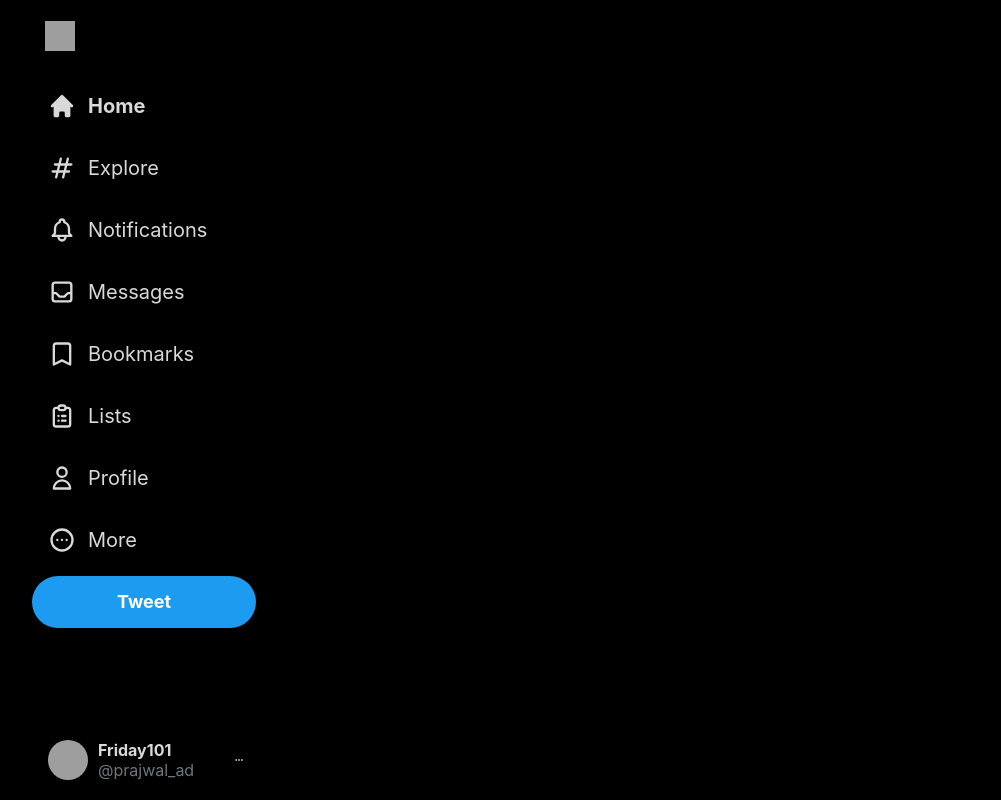
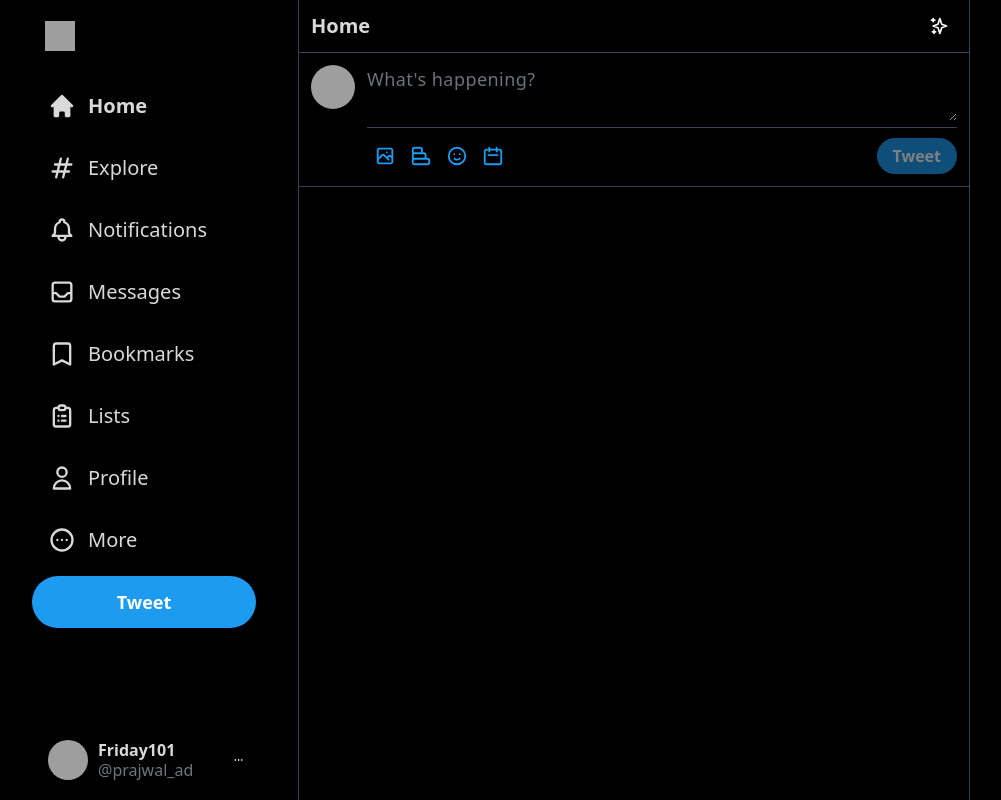
Before and after one commit to Prajwalad101/twitter-clone, a Next.js app: page / in a window 1280 px wide. Shown: the whole page, without its empty margins (72-1073 px from the left). Built offline with nearby package versions, Linux system fonts and the light colour scheme; grey boxes are pictures that could not be loaded.

Commit message:
add textfield with file and emoji picker

```diff
--- /dev/null
+++ b/components/Feeds/Feed.js
@@ -0,0 +1,19 @@
+import { SparklesIcon } from '@heroicons/react/outline';
+
+import Input from './Input';
+
+function Feed() {
+  return (
+    <div className='text-white flex-grow border-l border-r border-gray-700 max-w-2xl sm:ml-[73px] xl:ml-[370px]'>
+      <div className='text-[#d9d9d9] flex items-center sm:justify-between py-2 px-3 sticky top-0 z-50 bg-black border-b border-gray-700'>
+        <h2 className='text-lg sm:text-xl font-bold'>Home</h2>
+        <div className='hoverAnimation w-9 h-9 flex items-center justify-center xl:p-0 ml-auto'>
+          <SparklesIcon className='h-5 text-white' />
+        </div>
+      </div>
+      <Input />
+    </div>
+  );
+}
+
+export default Feed;
--- /dev/null
+++ b/components/Feeds/Input.js
@@ -0,0 +1,119 @@
+import { useRef, useState } from 'react';
+import {
+  CalendarIcon,
+  ChartBarIcon,
+  EmojiHappyIcon,
+  PhotographIcon,
+  XIcon,
+} from '@heroicons/react/outline';
+import 'emoji-mart/css/emoji-mart.css';
+import { Picker } from 'emoji-mart';
+
+function Input() {
+  const [input, setInput] = useState('');
+  const [selectedFile, setSelectedFile] = useState(null);
+  const [showEmojis, setShowEmojis] = useState(false);
+  const filePickerRef = useRef(null);
+
+  const addImageToPost = () => {};
+
+  const addEmoji = (e) => {
+    let sym = e.unified.split('-');
+    let codesArray = [];
+    sym.forEach((el) => codesArray.push('0x' + el));
+    let emoji = String.fromCodePoint(...codesArray);
+    setInput(input + emoji);
+  };
+
+  return (
+    <div
+      className={`border-b border-gray-700 p-3 flex space-x-3 overflow-y-scroll`}
+    >
+      {/* eslint-disable-next-line @next/next/no-img-element */}
+      <img
+        src='https://i1.wp.com/www.followchain.org/wp-content/uploads/2021/09/best-discord-profile-pictures-9.png?w=256&ssl=1g'
+        alt=''
+        className='h-11 w-11 rounded-full cursor-pointer'
+      />
+      <div className='w-full divide-y divide-gray-700'>
+        <div className={`${selectedFile && 'pb-7'} ${input && 'space-y-2.5'}`}>
+          {/* TEXT AREA */}
+          <textarea
+            value={input}
+            onChange={(e) => setInput(e.target.value)}
+            rows='2'
+            placeholder="What's happening?"
+            className='bg-transparent outline-none text-[#d9d9d9] text-lg placeholder-gray-500 tracking-wide w-full min-h-[50px]'
+          />
+
+          {selectedFile && (
+            <div className='relative'>
+              <div
+                className='absolute w-8 h-8 bg-[#15181c] hover:bg-[#272c26] bg-opacity-75 rounded-full flex items-center justify-center top-1 left-1 cursor-pointer'
+                onClick={() => setSelectedFile(null)}
+              >
+                <XIcon className='text-white h-5' />
+              </div>
+              {/* eslint-disable-next-line @next/next/no-img-element */}
+              <img
+                src={selectedFile}
+                alt=''
+                className='rounded-2xl max-h-80 object-contain'
+              />
+            </div>
+          )}
+        </div>
+        <div className='flex items-center justify-between pt-2.5'>
+          <div className='flex items-center'>
+            {/* FILE PICKER */}
+            <div className='icon' onClick={() => filePickerRef.current.click()}>
+              <PhotographIcon className='h-[22px] text-[#1d9bf0]' />
+              <input
+                type='file'
+                hidden
+                onChange={addImageToPost}
+                ref={filePickerRef}
+              />
+            </div>
+
+            {/* CHART BAR ICON */}
+            <div className='icon rotate-90'>
+              <ChartBarIcon className='text-[#1d9bf0] h-[22px]' />
+            </div>
+
+            {/* EMOJI Icon */}
+            <div className='icon' onClick={() => setShowEmojis(!showEmojis)}>
+              <EmojiHappyIcon className='text-[#1d9bf0] h-[22px]' />
+            </div>
+
+            {/* CalenderIcon */}
+            <div className='icon'>
+              <CalendarIcon className='text-[#1d9bf0] h-[22px]' />
+            </div>
+            {showEmojis && (
+              <Picker
+                onSelect={addEmoji}
+                style={{
+                  position: 'absolute',
+                  marginTop: '465px',
+                  marginLeft: -40,
+                  maxWidth: '320px',
+                  borderRadius: '20px',
+                }}
+                theme='dark'
+              />
+            )}
+          </div>
+          <button
+            className='bg-[#1d9bf0] text-white rounded-full px-4 py-1.5 font-bold shadow-md hover:bg-[#1a8cd8] disabled:hover:bg-[#1d9bf0] disabled:opacity-50 disabled:cursor-default'
+            disabled={!input.trim() && !selectedFile}
+          >
+            Tweet
+          </button>
+        </div>
+      </div>
+    </div>
+  );
+}
+
+export default Input;
--- a/package.json
+++ b/package.json
@@ -9,6 +9,7 @@
   },
   "dependencies": {
     "@heroicons/react": "^1.0.5",
+    "emoji-mart": "^3.0.1",
     "next": "12.0.7",
     "react": "17.0.2",
     "react-dom": "17.0.2"
--- a/pages/index.js
+++ b/pages/index.js
@@ -1,4 +1,5 @@
 import Head from 'next/head';
+import Feed from '../components/Feeds/Feed';
 import Sidebar from '../components/Sidebar/Sidebar';
 
 export default function Home() {
@@ -11,6 +12,7 @@ export default function Home() {
       </Head>
       <main className='bg-black flex min-h-screen max-w-[1500px] mx-auto'>
         <Sidebar />
+        <Feed />
       </main>
     </div>
   );
--- a/styles/globals.css
+++ b/styles/globals.css
@@ -12,21 +12,8 @@
   .hoverAnimation {
     @apply hover:bg-[#d9d9d9] hover:bg-opacity-10 rounded-full cursor-pointer w-[56px] h-[56px] xl:w-auto xl:h-auto xl:py-3 xl:px-4 transition duration-200 ease-out;
   }
+
+  .icon {
+    @apply cursor-pointer w-9 h-9 hover:bg-[#1d8bf0] hover:bg-opacity-10 flex items-center justify-center rounded-full transition ease-out;
+  }
 }
-
-html,
-body {
-  padding: 0;
-  margin: 0;
-  font-family: -apple-system, BlinkMacSystemFont, Segoe UI, Roboto, Oxygen,
-    Ubuntu, Cantarell, Fira Sans, Droid Sans, Helvetica Neue, sans-serif;
-}
-
-a {
-  color: inherit;
-  text-decoration: none;
-}
-
-* {
-  box-sizing: border-box;
-}
```
Also changed, not shown: 1 other file (tests, documents, lock files or other folders).
